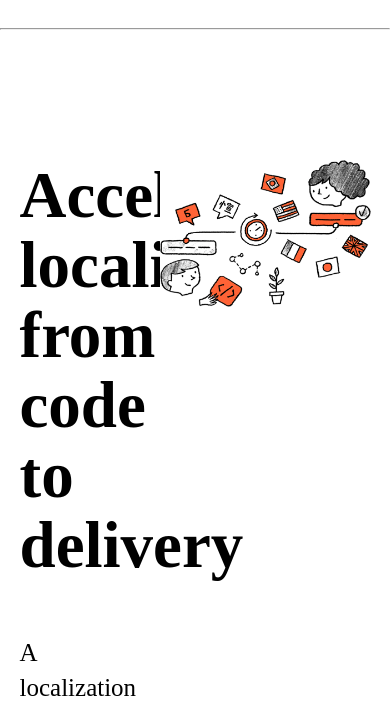
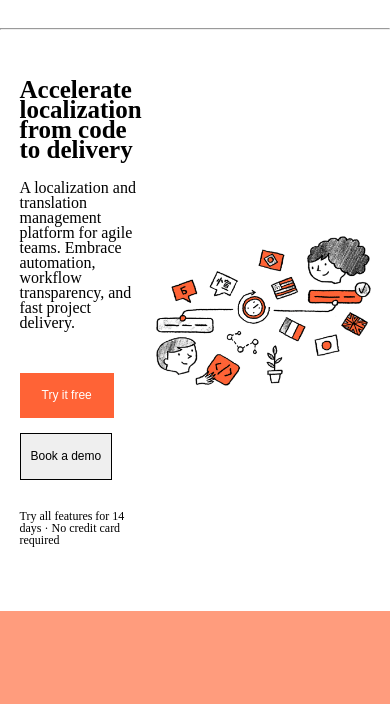
Before and after one commit to NadiaKali/adaptive, a plain HTML site: page index.html in a window 390 px wide. Shown: the part 134-838 px from the top of the page. Drawn offline with Linux system fonts and the light colour scheme.

Commit message:
adapt zone 'accelerate-wrapper'

```diff
--- a/style.css
+++ b/style.css
@@ -140,10 +140,6 @@ a{
         margin: 0 10px 2px 0;
     }
 }
-
-
-
-
 .header-buttons__log-in{
     padding: 15px 36px;
     border: 1px solid black;
@@ -166,31 +162,73 @@ a{
 .accelerate-wrapper{
     display: flex;
     padding: 130px 0 220px;
+    align-items: center;
+}
+@media screen and (max-width: 1090px){
+    .accelerate-wrapper{
+        padding: 100px 0 150px;
+    }
+}
+@media screen and (max-width: 700px){
+    .accelerate-wrapper{
+        padding: 50px 0 65px;
+    }
 }
 .accelerate-wrapper__text{
     display: flex;
     flex-direction: column;
     justify-content: center;
-
-
-
     max-width: 40%;
     padding-right: 10px;
-
 }
 
 .accelerate-wrapper__image img{
     max-width: 100%;
+
 }
 .accelerate-wrapper__h1{
     font-size: var(--font-size-xxxxxl);
     line-height: 70px;
     padding-bottom:55px ;
 }
+@media screen and (max-width:1200px){
+    .accelerate-wrapper__h1{
+        font-size: var(--font-size-xxxxl);
+        line-height: 50px;
+        padding-bottom:45px ;
+    }
+
+}
+@media screen and (max-width:920px){
+    .accelerate-wrapper__h1{
+        font-size: var(--font-size-xxxl);
+        line-height: 30px;
+        padding-bottom:20px;
+    }
+}
+@media screen and (max-width:750px){
+    .accelerate-wrapper__h1{
+        font-size: var(--font-size-l);
+        line-height: 20px;
+        padding-bottom:20px;
+    }
+}
 .accelerate-wrapper__p1{
     font-size: var(--font-size-l);
     line-height: 35px;
     padding-bottom: 43px;
+}
+@media screen and (max-width:1200px){
+    .accelerate-wrapper__p1{
+       font-size: var(--font-size-m);
+       line-height: 25px;
+    }
+}
+@media screen and (max-width:920px){
+    .accelerate-wrapper__p1{
+       font-size: var(--font-size-s);
+       line-height: 15px;
+    }
 }
 .accelerate-wrapper__button-free{
    color: var(--color-white);
@@ -199,16 +237,52 @@ a{
    margin: 0 10px 2px 0;
    border: none;
 }
+@media screen and (max-width:920px){
+    .accelerate-wrapper__button-free{
+       line-height: 15px;
+       padding:  15px 25px ;
+    }
+}
+@media screen and (max-width:750px){
+    .accelerate-wrapper__button-free{
+       line-height: 15px;
+       padding:  15px 22px ;
+       margin-bottom: 15px;
+       font-size: var(--font-size-xxs);
+    }
+}
 .accelerate-wrapper__button-book{
     padding: 22px 30px;
     border: 1px solid var(--color-black);
 
+}
+@media screen and (max-width:750px){
+    .accelerate-wrapper__button-book{
+      font-size: var(--font-size-xxs);
+    }
+}
+@media screen and (max-width:920px){
+    .accelerate-wrapper__button-book{
+       line-height: 15px;
+       padding:  15px 10px ;
+    }
 }
 .accelerate-wrapper__p2{
     line-height: 25px;
     font-size: var(--font-size-s);
     margin-top: 30px;
 
+}
+@media screen and (max-width:920px){
+    .accelerate-wrapper__p2{
+       font-size: var(--font-size-xs);
+    }
+}
+@media screen and (max-width:750px){
+    .accelerate-wrapper__p2{
+       line-height: 12px;
+       font-size: var(--font-size-xxs);
+    }
 }
 .companies{
     padding: 96px 0;
```
